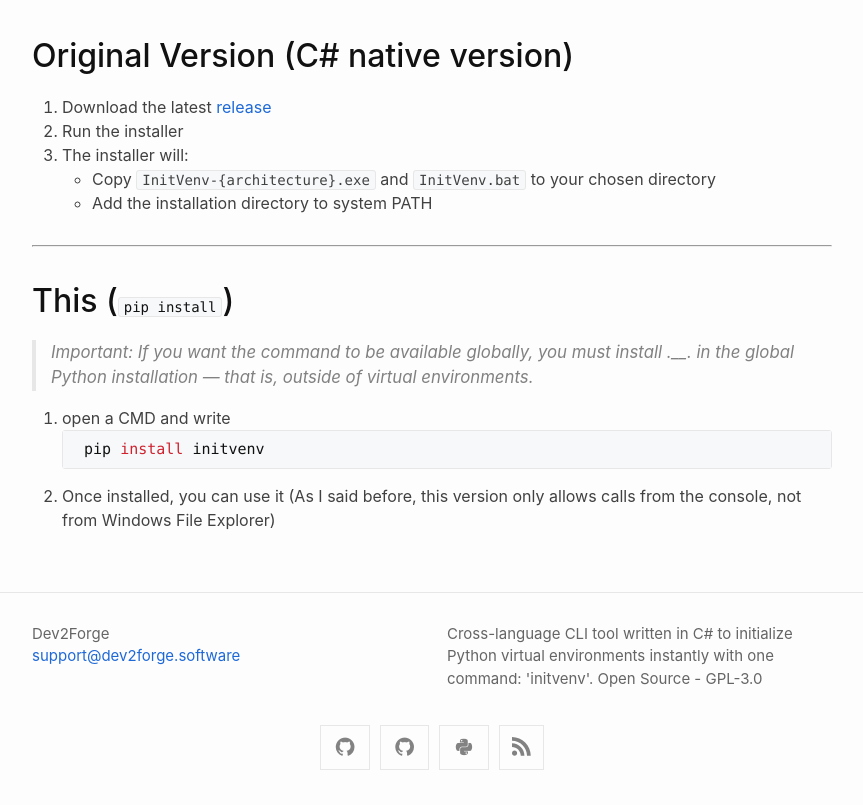
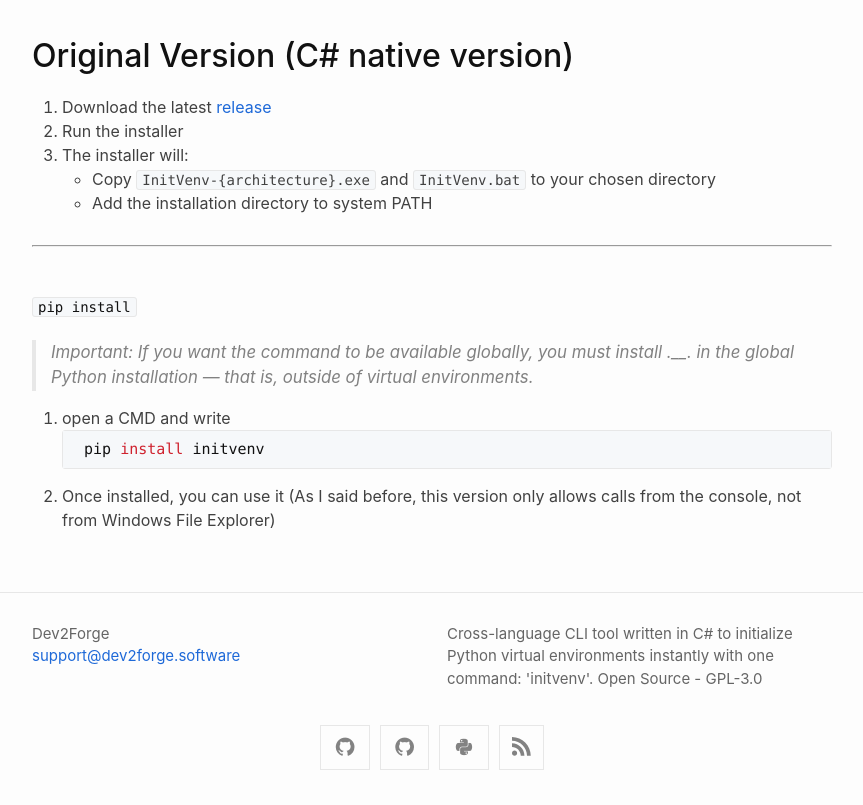
Before and after one commit to Dev2Forge/initvenv, a Jekyll site: the page built from view/download.md, in a window 1280 px wide, cut to the strip 408-1213 px from the top of the page. Shown: the whole strip, without its empty margins (208-1071 px from the left). Built offline with Jekyll 4.4.1, drawn with Linux system fonts in a browser that asks for light colours; nearby versions of some CDN libraries.

Commit message:
Update download.md
Signed-off-by: Tutos Rive <108991712+tutosrive@users.noreply.github.com>

```diff
--- a/view/download.md
+++ b/view/download.md
@@ -15,7 +15,7 @@ permalink: /view/download
 
 ---
 
-## This (`pip install`)
+## `pip install`
 
 > Important: If you want the command to be available globally, you must install .__. in the global Python installation — that is, outside of virtual environments.
 
```
